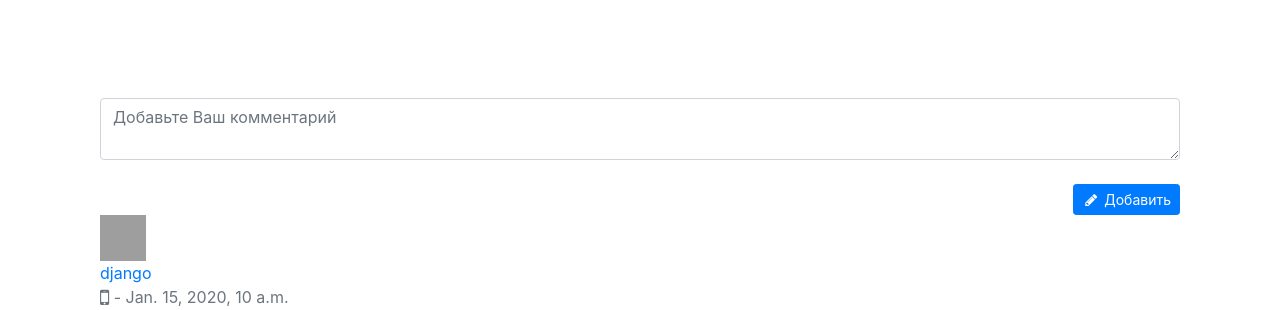
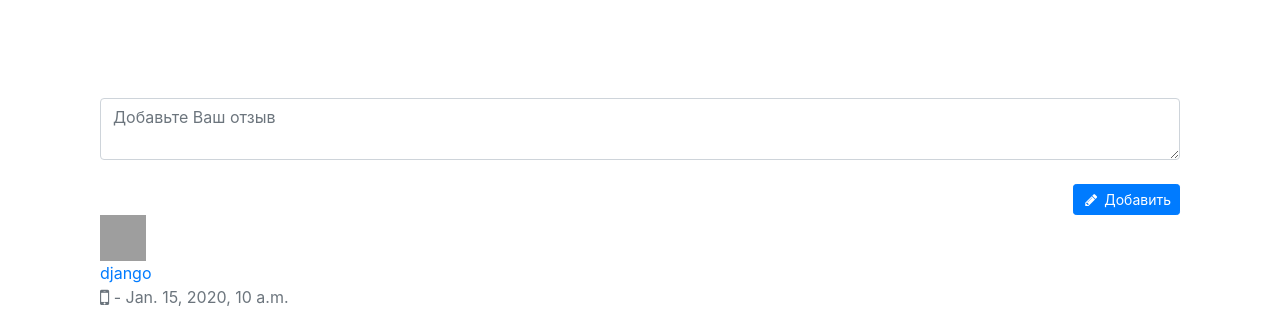
Before and after one commit to Ruslan-creator/BookedMarket, a Django app: page /list_of_accommodations/accommodation_details/1/ in a window 1280 px wide. Shown: the part 934-1244 px from the top of the page. Run offline with Django 3.2, Linux system fonts and the light colour scheme; data comes from the database, SQL or seed files in the repository; tables that the repository leaves empty hold one stand-in row (values such as "Sample post"); some libraries are stand-ins or nearby versions; grey boxes are pictures that could not be loaded.

Commit message:
rename comments

```diff
--- a/market_prj/mainapp/templates/mainapp/includes/inc_comment.html
+++ b/market_prj/mainapp/templates/mainapp/includes/inc_comment.html
@@ -24,7 +24,7 @@
 
     {% csrf_token %}
    <!--  {{ comment_form.as_p }}  -->
- <textarea class="form-control" rows="2" placeholder="Добавьте Ваш комментарий" name="text" id="text"></textarea>
+ <textarea class="form-control" rows="2" placeholder="Добавьте Ваш отзыв" name="text" id="text"></textarea>
 
  <input  type="hidden" name="accommodation_id" id="accommodation_id" value="{{ pk }}"/>
 <input  type="hidden" name="travel_user_profile_id" id="travel_user_profile_id" value="{{ request.user.id }}"/>
```
Also changed, not shown: 1 other file.
